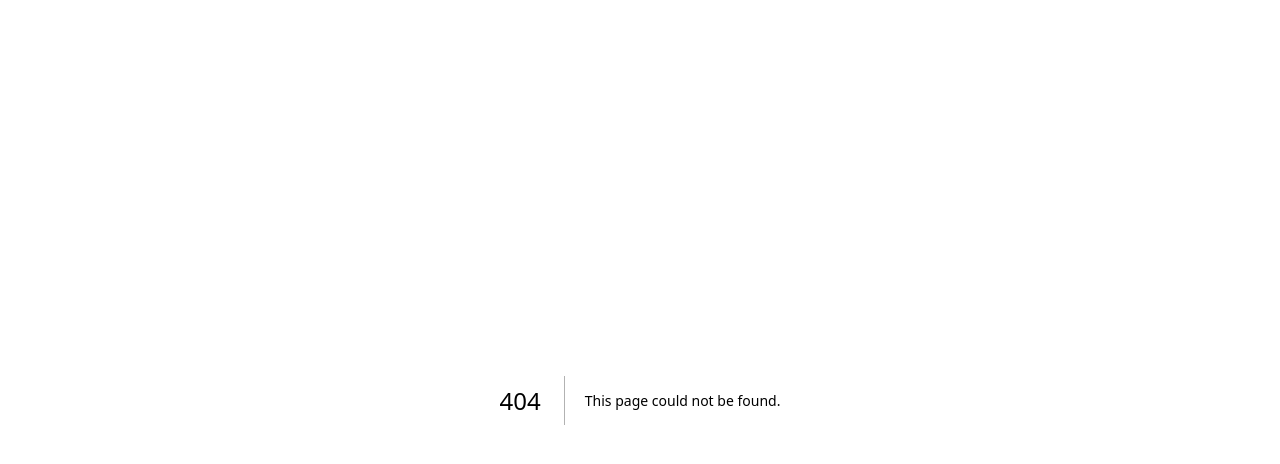
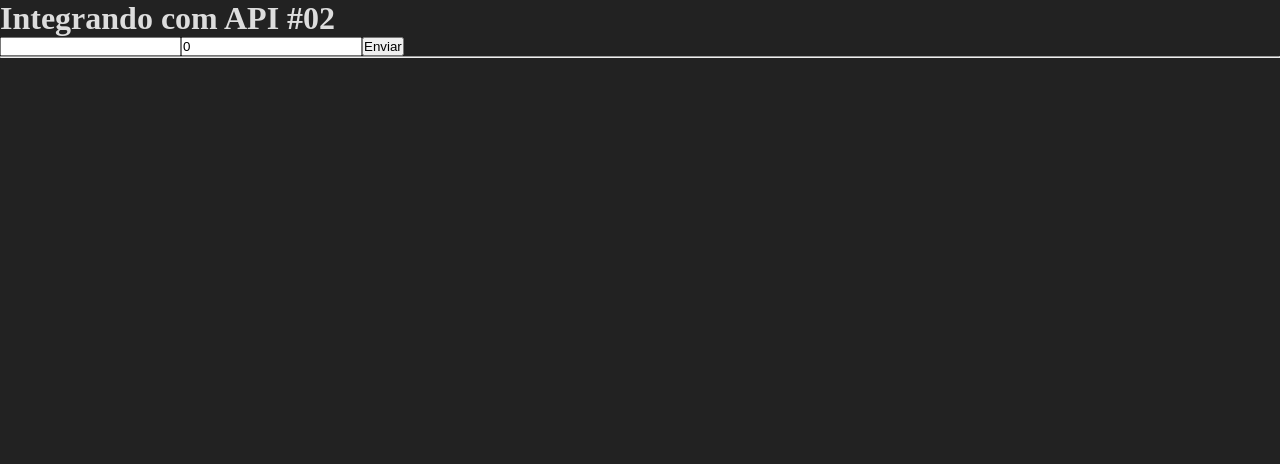
Before and after one commit to SamillyNunes/next_base, a Next.js app: page /form in a window 1280 px wide. Before the commit this address had no page. Shown: the top 464 px of the page. Built offline with nearby package versions, Linux system fonts and the light colour scheme.

Commit message:
sending info to api

```diff
--- /dev/null
+++ b/src/pages/api/form.js
@@ -0,0 +1,22 @@
+const users = [];
+
+export default function form(req, res){
+    if(req.method==="POST"){
+        post(req, res);
+    } else if (req.method==='GET'){
+        get(req, res);
+    } else {
+        res.status(405).send();
+    }
+}
+
+function post(req, res){
+    const user = JSON.parse(req.body);
+    // const user = req.body;
+    users.push(user);
+    res.status(200).send();
+}
+
+function get(req, res){
+    res.status(200).json(users);
+}
--- /dev/null
+++ b/src/pages/form.jsx
@@ -0,0 +1,49 @@
+import { useState } from "react";
+
+export default function form(){
+    const [name, setName] = useState("");
+    const [age, setAge] = useState(0);
+    const [users, setUsers] = useState([]);
+
+    async function saveUser(){
+        await fetch('/api/form', {
+            method: 'POST',
+            body: JSON.stringify({name, age})
+            // body: {name, age}
+        });
+
+        const resp = await fetch('/api/form');
+        const respJson = await resp.json();
+        setUsers(respJson);
+    }
+
+    function renderUsers(){
+        return users.map( (u,i) => (
+            <li key={i} > {u.name} tem {u.age} anos </li>
+        ));
+    }
+
+    return (
+        <div>
+            <h1>Integrando com API #02</h1>
+            <input
+                type="text"
+                value={name}
+                onChange={e => setName(e.target.value)}
+            />
+            <input
+                type="number"
+                value={age}
+                onChange={e => setAge(+e.target.value)}
+            />
+
+            <button onClick={saveUser} >Enviar</button>
+
+            <hr/>
+
+            <ul>
+                {renderUsers()}
+            </ul>
+        </div>
+    );
+}
```
